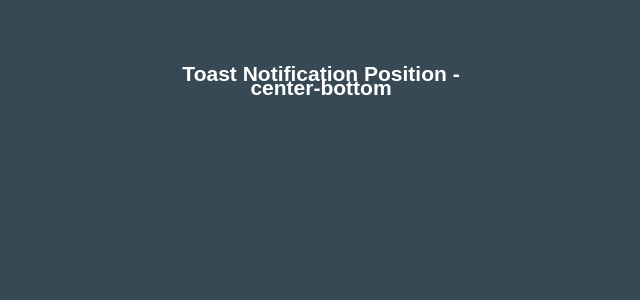
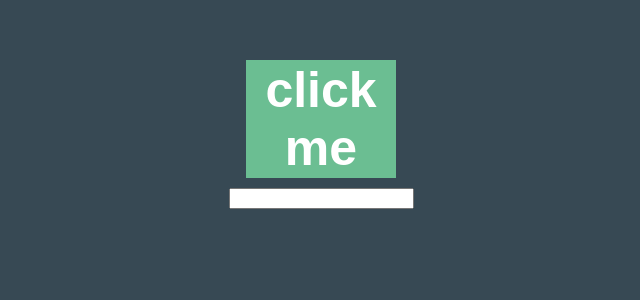
Before and after one commit to meriam-hamdaoui/react-typescript, a React (Create React App) app: page / in a window 1280 px wide. Shown: the top 300 px of the page, without its empty margins (319-959 px from the left). Built offline with nearby package versions, Linux system fonts and the light colour scheme.

Commit message:
wrapping html element

```diff
--- a/src/App.tsx
+++ b/src/App.tsx
@@ -26,6 +26,8 @@
 import { List } from "./components/generic/List";
 import { RandomNumber } from "./components/restriction/RandomNumber";
 import { Toast } from "./components/templateLiterals/Toast";
+import { CustomButton } from "./components/html/ButtonHTML";
+import { CustomInput } from "./components/html/InputHTML";
 
 function App() {
   const personName = {
@@ -108,8 +110,14 @@
       {/****************** restriction props *****************
       <RandomNumber value={5} isPositive />*/}
 
-      {/* template literal  */}
-      <Toast position={"center-bottom"} />
+      {/***************** template literal  ****************
+      <Toast position={"center-bottom"} />*/}
+
+      {/*  wrappe html element, when we need to customize an html element */}
+      <CustomButton variant="primary" onClick={() => alert("button clicked")}>
+        click me
+      </CustomButton>
+      <CustomInput />
     </div>
   );
 }
--- /dev/null
+++ b/src/components/html/ButtonHTML.tsx
@@ -0,0 +1,26 @@
+import React from "react";
+
+// type CustomButtonProps = {
+//   variant: "primary" | "secondary";
+// } & React.ComponentProps<"button">;
+
+// if we want to restric the  children type to be a reactnode type we need to use
+// Omit key word
+/**
+ * */
+type CustomButtonProps = {
+  variant: "primary" | "secondary";
+  children: string;
+} & Omit<React.ComponentProps<"button">, "children">;
+
+export const CustomButton = ({
+  variant,
+  children,
+  ...rest
+}: CustomButtonProps) => {
+  return (
+    <button className={`class-with-${variant}`} {...rest}>
+      {children}
+    </button>
+  );
+};
--- /dev/null
+++ b/src/components/html/InputHTML.tsx
@@ -0,0 +1,6 @@
+import React from "react";
+
+type InputProps = React.ComponentProps<"input">;
+export const CustomInput = (props: InputProps) => {
+  return <input {...props} />;
+};
```
